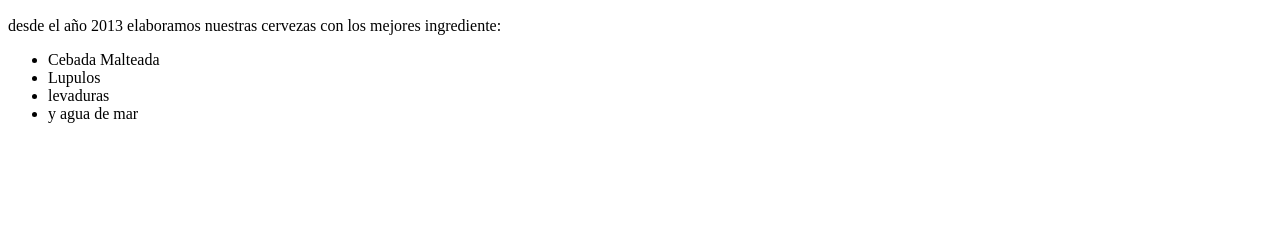
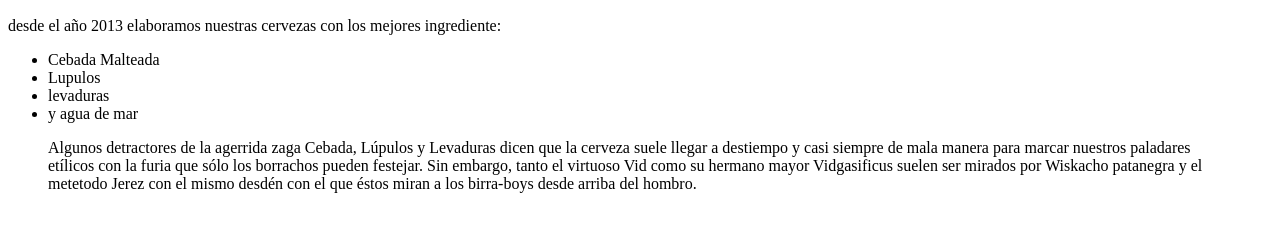
Before and after one commit to Guanacocerveceriartesanal/guanacoweb, a plain HTML site: page index.html in a window 1280 px wide. Shown: the part 110-342 px from the top of the page. Drawn offline with Linux system fonts and the light colour scheme.

Commit message:
Add files via upload

```diff
--- a/index.html
+++ b/index.html
@@ -13,5 +13,7 @@
 		<li>levaduras</li>
 		<li>y agua de mar</li>
 	</ul>
+
+	<blockquote>Algunos detractores de la agerrida zaga Cebada, Lúpulos y Levaduras dicen que la cerveza suele llegar a destiempo y casi siempre de mala manera para marcar nuestros paladares etílicos con la furia que sólo los borrachos pueden festejar. Sin embargo, tanto el virtuoso Vid como su hermano mayor Vidgasificus suelen ser mirados por Wiskacho patanegra y el metetodo Jerez con el mismo desdén con el que éstos miran a los birra-boys desde arriba del hombro.</blockquote>
 </body>
 </html>
```
